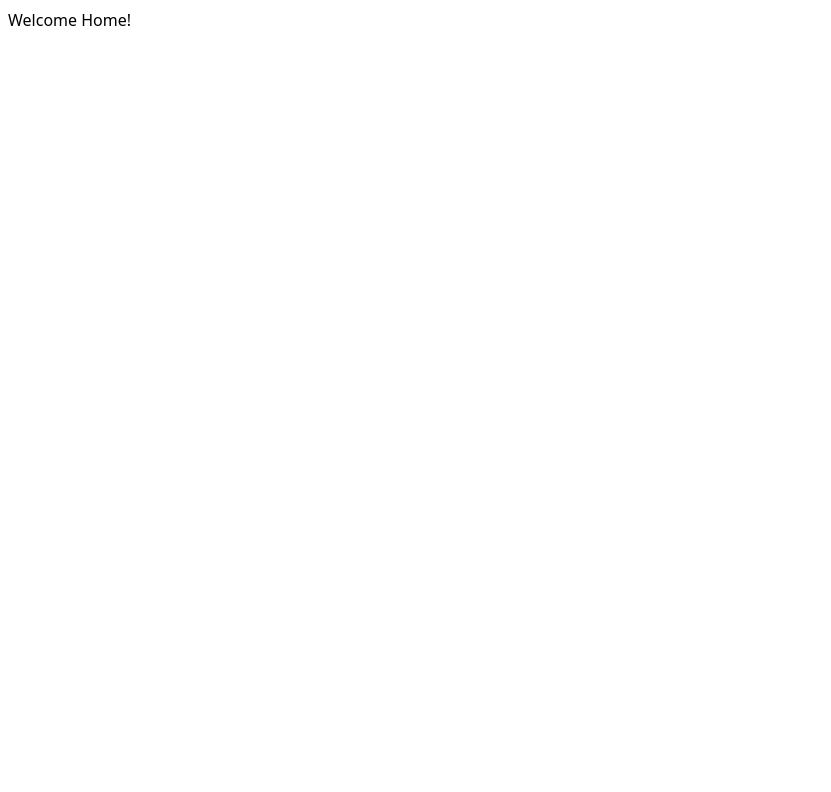
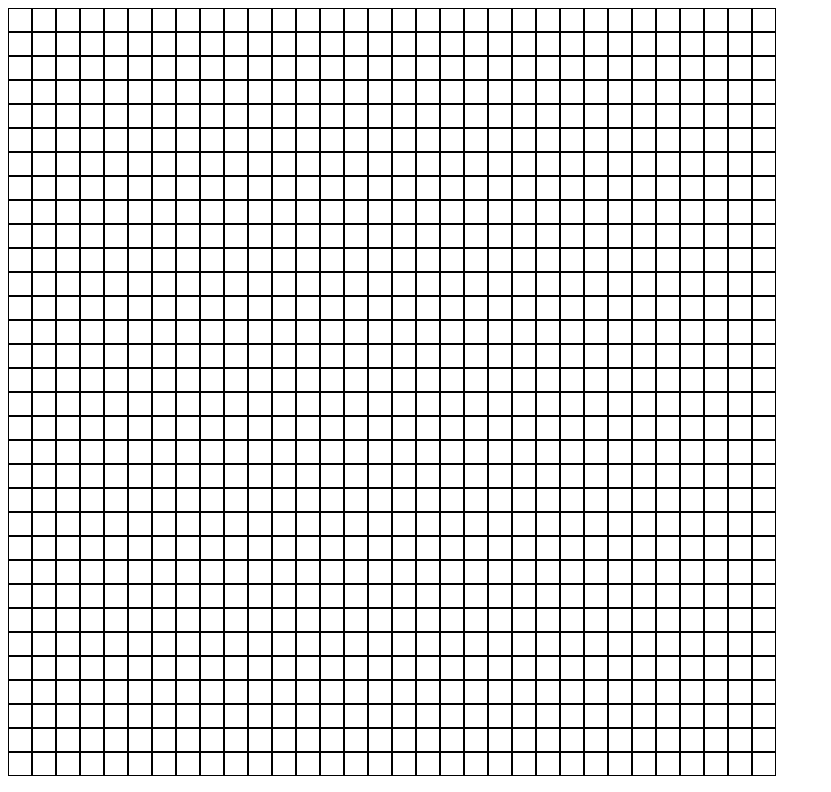
Before and after one commit to JuanRamirez2000/pixelDisplay, a React (Vite) app in the folder client/: page / in a window 1280 px wide. Shown: the top 792 px of the page, without its empty margins (0-831 px from the left). Built offline with nearby package versions, Linux system fonts and the light colour scheme.

Commit message:
refactor + feature: added a path alias for the src folder in client. Also added a static grid to represent the drawing board for later

```diff
--- /dev/null
+++ b/client/src/components/drawingBoard/Board.tsx
@@ -0,0 +1,9 @@
+import Grid from "./Grid";
+
+export default function Board() {
+  return (
+    <div>
+      <Grid />
+    </div>
+  );
+}
--- /dev/null
+++ b/client/src/components/drawingBoard/Grid.tsx
@@ -0,0 +1,25 @@
+import { useState } from "react";
+
+const ROWS = 32;
+const COLS = 32;
+
+export default function Grid() {
+  const [grid, setGrid] = useState<string[][]>(
+    Array.from({ length: ROWS }, () => Array(COLS).fill("bg-white"))
+  );
+
+  return (
+    <ul className="grid grid-col-32 grid-rows-32 grid-flow-col size-[48rem]">
+      {grid?.map((row, i) => {
+        return row.map((color, j) => {
+          return (
+            <li
+              key={`${i * 10}+${j}`}
+              className={`${color} border-1 border-black hover:bg-slate-400`}
+            ></li>
+          );
+        });
+      })}
+    </ul>
+  );
+}
--- a/client/src/routes/index.tsx
+++ b/client/src/routes/index.tsx
@@ -1,13 +1,13 @@
-import { createFileRoute } from '@tanstack/react-router'
-
-export const Route = createFileRoute('/')({
+import { createFileRoute } from "@tanstack/react-router";
+import Board from "@/components/drawingBoard/Board";
+export const Route = createFileRoute("/")({
   component: Index,
-})
+});
 
 function Index() {
   return (
     <div className="p-2">
-      <h3>Welcome Home!</h3>
+      <Board />
     </div>
-  )
+  );
 }
--- a/client/tsconfig.node.json
+++ b/client/tsconfig.node.json
@@ -18,7 +18,8 @@
     "noUnusedLocals": true,
     "noUnusedParameters": true,
     "noFallthroughCasesInSwitch": true,
-    "noUncheckedSideEffectImports": true
+    "noUncheckedSideEffectImports": true,
+
   },
   "include": ["vite.config.ts"]
 }
--- a/client/vite.config.ts
+++ b/client/vite.config.ts
@@ -13,7 +13,7 @@ export default defineConfig({
   ],
   resolve: {
     alias: {
-      "@": path.resolve(__dirname, "../"),
+      "@": path.resolve(__dirname, "./src"),
     },
   },
 });
```
Also changed, not shown: client/tsconfig.app.json (+7 -1 lines), client/tsconfig.json (+1 -6 lines).
